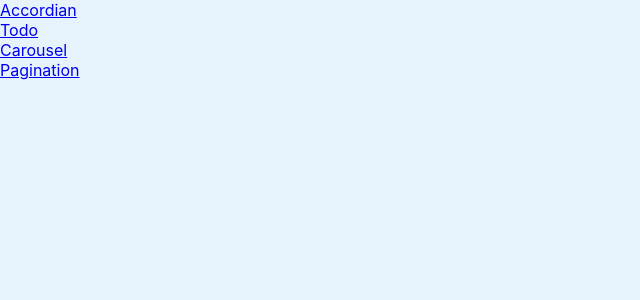
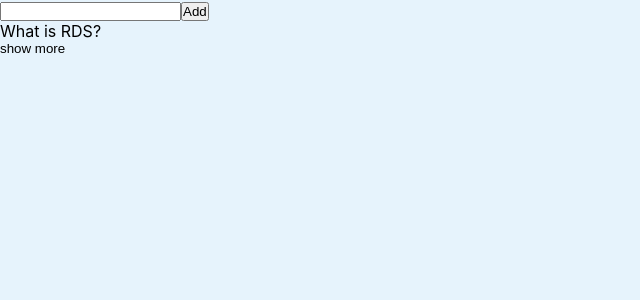
Before and after one commit to DeRaowl/react-components, a React (Create React App) app: page /comments in a window 1280 px wide. Shown: the top 300 px of the page, without its empty margins (0-640 px from the left). Built offline with nearby package versions, Linux system fonts and the light colour scheme.

Commit message:
feat: Nested Comments added

```diff
--- a/src/App.js
+++ b/src/App.js
@@ -6,8 +6,11 @@ import { BrowserRouter, Routes, Route, NavLink } from "react-router-dom";
 // import Timer from "./components/Stop/Timer";
 // import Carousel from "./components/Carousel/Carousel";
 import TodoProvider from "./components/Todo/context/TodoContext";
+import CommentsContainer from "./components/Comments/CommentsContainer";
 // import Todo from "./components/Todo/Todo";
 // import Posts from "./components/Pagination/Posts";
+
+import ContextProvider from "./context/CommentContext";
 
 const Accordian = lazy(() => import("./components/Accordian/Accordian"));
 const Timer = lazy(() => import("./components/Stop/Timer"));
@@ -18,10 +21,11 @@ const Posts = lazy(() => import("./components/Pagination/Posts"));
 function App() {
   const [accordianData] = React.useState(data);
   return (
+    <ContextProvider>
       <TodoProvider>
         <main>
           <BrowserRouter>
-          <nav>
+            {/* <nav>
             <ul>
               <li>
               <NavLink to="/accordian">Accordian</NavLink>
@@ -35,8 +39,11 @@ function App() {
               <li>
                 <NavLink to="/posts">Pagination</NavLink>
               </li>
+              <li>
+                <NavLink to="/comments">Comments</NavLink>
+              </li>
               </ul>
-          </nav>
+            </nav> */}
             <Suspense fallback={<div>Loading....</div>}>
               <Routes>
                 <Route
@@ -47,11 +54,13 @@ function App() {
                 <Route path="/carousel" element={<Carousel />} />
                 <Route path="/todo" element={<Todo />} />
                 <Route path="/posts" element={<Posts />} />
+                <Route path="/comments" element={<CommentsContainer />} />
               </Routes>
             </Suspense>
           </BrowserRouter>
         </main>
       </TodoProvider>
+    </ContextProvider>
   );
 }
 
--- /dev/null
+++ b/src/components/Comments/Comments.js
@@ -0,0 +1,17 @@
+import React from "react";
+import { useGlobalContext } from "../../context/CommentContext";
+import IndivisualComments from "./IndivisualComments";
+
+function Comments() {
+  const { comments } = useGlobalContext();
+
+  return (
+    <div>
+      {comments.map((comment) => {
+        return <IndivisualComments comment={comment} key={comment.id} />;
+      })}
+    </div>
+  );
+}
+
+export default Comments;
--- /dev/null
+++ b/src/components/Comments/CommentsContainer.js
@@ -0,0 +1,17 @@
+import React from "react";
+import { useGlobalContext } from "../../context/CommentContext";
+import Comments from "./Comments";
+
+function CommentsContainer() {
+  const { commentTxt, handleSubmit, handleInputChange } = useGlobalContext();
+
+  return (
+    <section>
+      <input type="text" value={commentTxt} onChange={handleInputChange} />
+      <button onClick={handleSubmit}>Add</button>
+      <Comments />
+    </section>
+  );
+}
+
+export default CommentsContainer;
--- /dev/null
+++ b/src/components/Comments/IndivisualComments.js
@@ -0,0 +1,42 @@
+import React, { useState } from "react";
+import { useGlobalContext } from "../../context/CommentContext";
+
+function IndivisualComments({ comment }) {
+  const [showComments, setShowComments] = useState(false);
+  const { deleteComment } = useGlobalContext();
+  if (comment.isNested) {
+    return (
+      <section>
+        <span>{comment.text}</span>
+        <button
+          onClick={() => setShowComments(!showComments)}
+          style={{
+            display: "block",
+            background: "none",
+            border: "none",
+            cursor: "pointer",
+          }}
+        >
+          {!!showComments ? "show less" : "show more"}
+        </button>
+        <div
+          style={{ display: showComments ? "block" : "none", paddingLeft: 15 }}
+        >
+          {comment.nestedList?.map((com) => {
+            return <IndivisualComments comment={com} />;
+          })}
+        </div>
+      </section>
+    );
+  } else {
+    return (
+      <div>
+        <span>{comment.text}</span>
+        <button>reply</button>
+        <button onClick={() => deleteComment(comment.id)}>delete</button>
+      </div>
+    );
+  }
+}
+
+export default IndivisualComments;
--- /dev/null
+++ b/src/context/CommentContext.js
@@ -0,0 +1,83 @@
+import React, { useContext, useReducer } from "react";
+import { mockComments } from "../data/mockComments";
+const CommentContext = React.createContext();
+
+const initialState = {
+  commentTxt: "",
+  comments: mockComments,
+};
+
+const removeComment = (comments, id) => {
+  let newList = [];
+  (function remove(comments) {
+    for (let index in comments) {
+      if (comments[index].id >= id) {
+        continue;
+      } else {
+        newList.push(comments[index]);
+      }
+    }
+  })(comments);
+
+  console.log(newList);
+  return newList;
+};
+
+const reducer = (state, action) => {
+  switch (action.type) {
+    case "INPUT":
+      return { ...state, commentTxt: action.payload };
+    case "COMMENT":
+      const newComment = {
+        id: new Date().getTime().toString(),
+        text: state.commentTxt,
+        isNested: false,
+      };
+      return {
+        ...state,
+        comments: [...state.comments, newComment],
+        commentTxt: "",
+      };
+    case "DELETE_COMMENT":
+      const newList = removeComment(state.comments, action.payload);
+      return { ...state, comments: newList };
+    default:
+      return { ...state };
+  }
+};
+
+const ContextProvider = ({ children }) => {
+  const [state, dispatch] = useReducer(reducer, initialState);
+
+  const handleSubmit = () => {
+    dispatch({ type: "COMMENT" });
+    console.log(state, "hhhh");
+  };
+
+  const handleInputChange = (txt) => {
+    const input = txt.target.value;
+    dispatch({ type: "INPUT", payload: input });
+  };
+
+  const deleteComment = (id) => {
+    dispatch({ type: "DELETE_COMMENT", payload: id });
+  };
+
+  React.useEffect(() => {
+    console.log("state changed");
+  }, [state]);
+
+  return (
+    <CommentContext.Provider
+      value={{ ...state, handleSubmit, handleInputChange, deleteComment }}
+    >
+      {children}
+    </CommentContext.Provider>
+  );
+};
+
+export const useGlobalContext = () => {
+  return useContext(CommentContext);
+};
+
+export default ContextProvider;
--- /dev/null
+++ b/src/data/comments.json
@@ -0,0 +1,33 @@
+[
+  {
+    "id": 1,
+    "text": "What is RDS?",
+    "isNested": true,
+    "nestedList": [
+      {
+        "id": 2,
+        "text": "It is open source community",
+        "isNested": true,
+        "nestedList": [
+          {
+            "id": 3,
+            "text": "Who is maintaining it?",
+            "isNested": true,
+            "nestedList": [
+              {
+                "id": 4,
+                "text": "Ankush Dharkar who is ex-hotstar employee",
+                "isNested": false
+              }
+            ]
+          }
+        ]
+      },
+      {
+        "id": 5,
+        "text": "Real Dev Squad",
+        "isNested": false
+      }
+    ]
+  }
+]
--- /dev/null
+++ b/src/data/mockComments.js
@@ -0,0 +1,2 @@
+import comments from "./comments.json";
+export const mockComments = comments;
```
Lines whose indentation alone changed are shown as unchanged.
